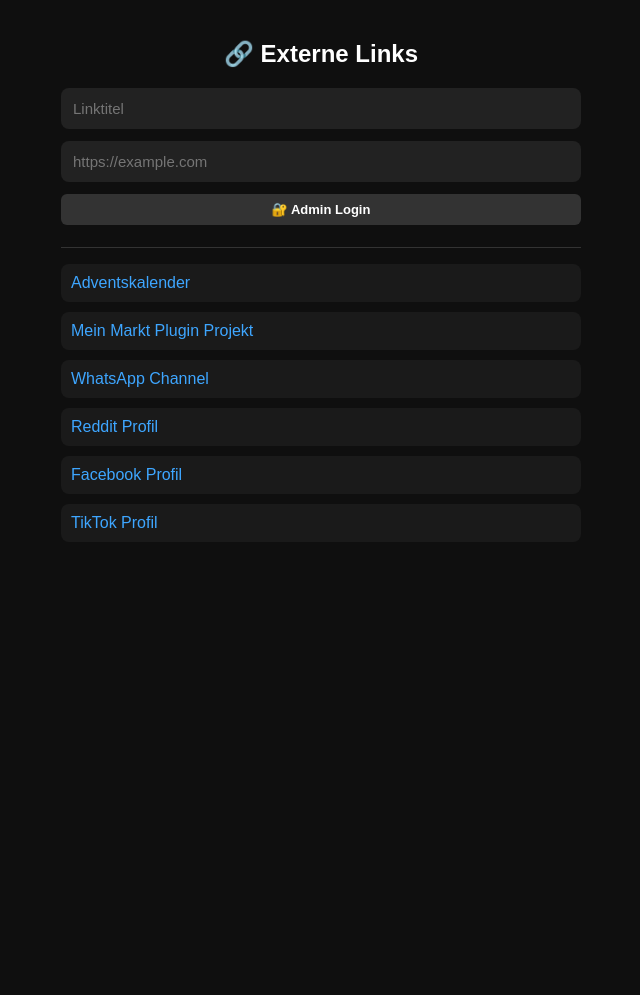
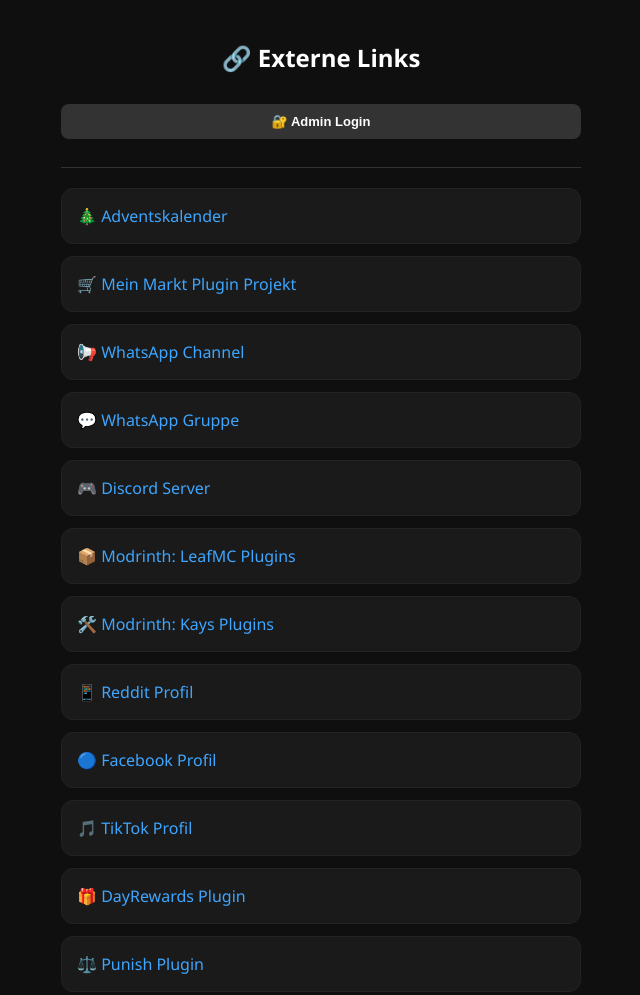
Before and after one commit to Kalirusi5511/youtube-links, a plain HTML site: page index.html in a window 1280 px wide. Shown: the whole page, without its empty margins (319-959 px from the left). Before the commit the page ends 800 px from the top, so only its background shows below. Drawn offline with Linux system fonts and the light colour scheme.

Commit message:
Update index.html

```diff
--- a/index.html
+++ b/index.html
@@ -2,61 +2,106 @@
 <html lang="de">
 <head>
 <meta charset="UTF-8">
-<title>Externe Links</title>
+<title>🔗 Externe Links | Projekt-Übersicht</title>
 <meta name="viewport" content="width=device-width, initial-scale=1.0">
-
 <style>
+/* Reset & Basis-Layout */
 *{box-sizing:border-box}
 body{
-    font-family:Arial,Roboto,sans-serif;
+    font-family: 'Segoe UI', Roboto, Helvetica, Arial, sans-serif;
     background:#0f0f0f;
     color:#fff;
     margin:0;
     padding:20px;
     display:flex;
-    justify-content:center
+    justify-content:center;
+    line-height: 1.5;
 }
-.app{width:100%;max-width:520px}
-h2{text-align:center;margin-bottom:14px}
+.app{width:100%;max-width:520px; animation: fadeIn 0.5s ease-in;}
 
+/* Animation für sanftes Laden */
+@keyframes fadeIn {
+    from { opacity: 0; transform: translateY(10px); }
+    to { opacity: 1; transform: translateY(0); }
+}
+
+h2{text-align:center;margin-bottom:20px; color: #fff;}
+
+/* Formularelemente */
 input,button{
     width:100%;
-    padding:12px;
-    margin:6px 0;
-    border-radius:8px;
+    padding:14px;
+    margin:8px 0;
+    border-radius:10px;
     border:none;
-    font-size:15px
+    font-size:15px;
+    outline: none;
 }
-input{background:#222;color:#fff}
-button{font-weight:bold;cursor:pointer}
+input{background:#222;color:#fff; border: 1px solid #333;}
+input:focus{border-color: #ff0000;}
+
+button{font-weight:bold;cursor:pointer; transition: transform 0.1s, background 0.2s;}
+button:active{transform: scale(0.98);}
 
 #addBtn{background:#ff0000;color:#fff}
 #addBtn:hover{background:#cc0000}
 
-.row{display:flex;gap:8px;flex-wrap:wrap}
-
+.row{display:flex;gap:10px;flex-wrap:wrap; margin-top: 5px;}
 .linkBtn{
     background:#333;
     color:#fff;
-    padding:8px 10px;
-    border-radius:6px;
-    font-size:13px
+    padding:10px 14px;
+    border-radius:8px;
+    font-size:13px;
+    flex: 1;
+    min-width: 120px;
 }
-.linkBtn:hover{background:#555}
+.linkBtn:hover{background:#444}
 
+/* Link-Karten */
 .link{
     background:#1a1a1a;
-    padding:10px;
-    border-radius:8px;
-    margin-bottom:10px;
+    padding:15px;
+    border-radius:12px;
+    margin-bottom:12px;
     display:flex;
-    flex-direction:column;
-    gap:6px
+    flex-direction:row;
+    justify-content:space-between;
+    align-items:center;
+    border: 1px solid #222;
+    transition: background 0.2s;
 }
+.link:hover{background: #222;}
 
-a{color:#3ea6ff;text-decoration:none;word-break:break-all}
-hr{border:0;border-top:1px solid #333;margin:16px 0}
-.hidden{display:none}
+a{
+    color:#3ea6ff;
+    text-decoration:none;
+    font-weight: 500;
+    word-break:break-all;
+    flex: 1;
+    margin-right: 10px;
+}
+a:hover{text-decoration: underline;}
+
+.del{
+    background:#442222;
+    color:#ff6666;
+    padding:6px 10px;
+    border-radius:6px;
+    font-size:12px;
+    width: auto;
+    margin: 0;
+}
+.del:hover{background:#662222}
+
+hr{border:0;border-top:1px solid #333;margin:20px 0}
+.hidden{display:none !important}
+
+/* Responsive Anpassungen */
+@media (max-width: 400px) {
+    .link{flex-direction: column; align-items: flex-start;}
+    .del{margin-top: 10px; width: 100%;}
+}
 </style>
 </head>
 <body>
@@ -64,10 +109,12 @@ hr{border:0;border-top:1px solid #333;margin:16px 0}
 <div class="app">
     <h2>🔗 Externe Links</h2>
 
+    <!-- Admin Bereich -->
+    <div id="adminArea" class="hidden">
         <input id="title" placeholder="Linktitel">
         <input id="url" placeholder="https://example.com">
-
-<button id="addBtn" class="hidden">+ Link hinzufügen</button>
+        <button id="addBtn">+ Link hinzufügen</button>
+    </div>
 
     <div class="row">
         <button id="loginBtn" class="linkBtn">🔐 Admin Login</button>
@@ -80,171 +127,142 @@ hr{border:0;border-top:1px solid #333;margin:16px 0}
 </div>
 
 <script>
-// === ADMIN PASSWORD HASH (PIN 5564) ===
+// === KONFIGURATION & LINKS ===
 const ADMIN_PIN_HASH = "dbff5341acad5e2a58db4efd5e72e2d9a0a843a28e02b1183c68162d0a3a3de6";
 
+const defaultLinks = [
+    { title: "🎄 Adventskalender", url: "https://kalirusi5511.github.io/Adventskalender/" },
+    { title: "🛒 Mein Markt Plugin Projekt", url: "https://kalirusi5511.github.io/Mein-Markt-Plugin-Projekt/" },
+    { title: "📢 WhatsApp Channel", url: "https://whatsapp.com/channel/0029Vb62Zu4DTkK6HVAfJZ39" },
+    { title: "💬 WhatsApp Gruppe", url: "https://chat.whatsapp.com/LRSrPxyPf1k01fbs2cjYbU" },
+    { title: "🎮 Discord Server", url: "https://discord.gg/spFGVWw8" },
+    { title: "📦 Modrinth: LeafMC Plugins", url: "https://modrinth.com/user/jw4TuIGk" },
+    { title: "🛠️ Modrinth: Kays Plugins", url: "https://modrinth.com/user/Kaliminu5511" },
+    { title: "📱 Reddit Profil", url: "https://www.reddit.com/user/Ill_Excitement_2265/" },
+    { title: "🔵 Facebook Profil", url: "https://www.facebook.com/profile.php?id=61580239601449" },
+    { title: "🎵 TikTok Profil", url: "https://www.tiktok.com/@kaliminu551?lang=de-DE" },
+    { title: "🎁 DayRewards Plugin", url: "https://github.com/Kalirusi5511/DayyRewards" },
+    { title: "⚖️ Punish Plugin", url: "https://github.com/Kalirusi5511/PunishPlugin" }
+];
+
 let role = "viewer";
+let linksData = [];
+let undoStack = [];
 
+// DOM Elemente
 const linksDiv = document.getElementById("links");
+const adminArea = document.getElementById("adminArea");
 const addBtn = document.getElementById("addBtn");
 const loginBtn = document.getElementById("loginBtn");
 const logoutBtn = document.getElementById("logoutBtn");
 const undoBtn = document.getElementById("undoBtn");
+const titleInp = document.getElementById("title");
+const urlInp = document.getElementById("url");
 
-// Inputs
-const title = document.getElementById("title");
-const url = document.getElementById("url");
+// --- Kern-Funktionen ---
 
-// --- Storage prüfen ---
-function storageAvailable(type) {
-    try {
-        const storage = window[type];
-        const testKey = '__storage_test__';
-        storage.setItem(testKey, testKey);
-        storage.removeItem(testKey);
-        return true;
-    } catch(e) {
-        return false;
+function init() {
+    // LocalStorage Check & Sync
+    if (localStorage.getItem("linksData")) {
+        linksData = JSON.parse(localStorage.getItem("linksData"));
+        // Automatisches Update, falls neue Default-Links im Code stehen
+        defaultLinks.forEach(def => {
+            if (!linksData.some(l => l.url === def.url)) {
+                linksData.push(def);
             }
+        });
+    } else {
+        linksData = [...defaultLinks];
+    }
+    renderLinks();
 }
 
-if(!storageAvailable('localStorage')){
-    alert("⚠️ Achtung: localStorage ist blockiert oder im Privatmodus.\n" +
-          "Neue Links können nicht gespeichert werden.");
-}
-
-// --- Default Links ---
-let defaultLinks = [
-  { title: "Adventskalender", url: "https://kalirusi5511.github.io/Adventskalender/" },
-  { title: "Mein Markt Plugin Projekt", url: "https://kalirusi5511.github.io/Mein-Markt-Plugin-Projekt/" },
-  { title: "WhatsApp Channel", url: "https://www.whatsapp.com/channel/0029Vb62Zu4DTkK6HVAfJZ39" },
-  { title: "Reddit Profil", url: "https://www.reddit.com/user/Ill_Excitement_2265/" },
-  { title: "Facebook Profil", url: "https://www.facebook.com/profile.php?id=61580239601449" },
-  { title: "TikTok Profil", url: "https://www.tiktok.com/@kaliminu551?lang=de-DE" }
-];
-
-// --- Links laden ---
-let linksData = storageAvailable('localStorage')
-    ? JSON.parse(localStorage.getItem("linksData") || JSON.stringify(defaultLinks))
-    : defaultLinks;
-
-let undoStack = storageAvailable('localStorage')
-    ? JSON.parse(localStorage.getItem("undoStack") || "[]")
-    : [];
-
-// Speichern
-function save(){
-    if(!storageAvailable('localStorage')) return;
-    try{
-        localStorage.setItem("linksData", JSON.stringify(linksData));
-        localStorage.setItem("undoStack", JSON.stringify(undoStack));
-    } catch(e){
-        console.warn("LocalStorage blockiert oder voll", e);
-    }
-}
-
-// Controls
-function renderControls(){
-    addBtn.classList.toggle("hidden", role!=="owner");
-    logoutBtn.classList.toggle("hidden", role!=="owner");
-    loginBtn.classList.toggle("hidden", role==="owner");
-    undoBtn.classList.toggle("hidden", role!=="owner" || undoStack.length === 0);
-
-    linksDiv.querySelectorAll(".del").forEach(b=>{
-        b.style.display = role==="owner" ? "block" : "none";
-    });
-}
-
-// Link erstellen
-function createLinkElement(title, url){
+function renderLinks() {
+    linksDiv.innerHTML = "";
+    linksData.forEach((l, index) => {
         const d = document.createElement("div");
         d.className = "link";
 
         const a = document.createElement("a");
-    a.href = url;
-    a.textContent = title;
+        a.href = l.url;
+        a.textContent = l.title;
         a.target = "_blank";
         a.rel = "noopener noreferrer";
 
         const del = document.createElement("button");
-    del.textContent = "❌ Löschen";
-    del.className = "linkBtn del";
-    del.onclick = () => {
-        undoStack.push({ title, url });
-        linksData = linksData.filter(l => !(l.title === title && l.url === url));
-        d.remove();
-        save();
-        renderControls();
-    };
+        del.textContent = "Löschen";
+        del.className = "linkBtn del " + (role === "owner" ? "" : "hidden");
+        del.onclick = () => deleteLink(index);
 
         d.append(a, del);
-    return d;
-}
-
-// Links laden
-function loadLinks(){
-    linksDiv.innerHTML = "";
-    linksData.forEach(l=>{
-        linksDiv.appendChild(createLinkElement(l.title, l.url));
+        linksDiv.appendChild(d);
     });
     renderControls();
 }
 
-// SHA256
+function renderControls() {
+    adminArea.classList.toggle("hidden", role !== "owner");
+    logoutBtn.classList.toggle("hidden", role !== "owner");
+    loginBtn.classList.toggle("hidden", role === "owner");
+    undoBtn.classList.toggle("hidden", role !== "owner" || undoStack.length === 0);
+}
+
+function deleteLink(index) {
+    undoStack.push(linksData[index]);
+    linksData.splice(index, 1);
+    saveAndRefresh();
+}
+
+function saveAndRefresh() {
+    localStorage.setItem("linksData", JSON.stringify(linksData));
+    localStorage.setItem("undoStack", JSON.stringify(undoStack));
+    renderLinks();
+}
+
+// --- Event Handler ---
+
+loginBtn.onclick = async () => {
+    const pin = prompt("Admin PIN eingeben:");
+    if(!pin) return;
+    const hash = await sha256(pin);
+    if(hash === ADMIN_PIN_HASH){
+        role = "owner";
+        alert("✅ Admin-Modus aktiviert");
+        renderLinks();
+    } else {
+        alert("❌ Falscher PIN");
+    }
+};
+
+logoutBtn.onclick = () => {
+    role = "viewer";
+    renderLinks();
+};
+
+addBtn.onclick = () => {
+    const t = titleInp.value.trim();
+    const u = urlInp.value.trim();
+    if(!t || !u) return alert("Bitte Titel und URL eingeben!");
+    linksData.push({ title: t, url: u });
+    titleInp.value = ""; urlInp.value = "";
+    saveAndRefresh();
+};
+
+undoBtn.onclick = () => {
+    if(undoStack.length > 0) {
+        linksData.push(undoStack.pop());
+        saveAndRefresh();
+    }
+};
+
 async function sha256(text){
     const enc = new TextEncoder().encode(text);
     const buf = await crypto.subtle.digest("SHA-256", enc);
     return [...new Uint8Array(buf)].map(b=>b.toString(16).padStart(2,"0")).join("");
 }
 
-// Admin Login
-loginBtn.onclick = async () => {
-    const pin = prompt("Admin PIN eingeben:");
-    if(!pin) return;
-
-    const hash = await sha256(pin);
-    if(hash === ADMIN_PIN_HASH){
-        role = "owner";
-        alert("Admin-Modus aktiviert");
-        renderControls();
-    } else {
-        alert("Falscher PIN");
-    }
-};
-
-// Logout
-logoutBtn.onclick = () => {
-    role = "viewer";
-    renderControls();
-};
-
-// Link hinzufügen
-addBtn.onclick = () => {
-    if(role!=="owner") return;
-    const t = title.value.trim();
-    const u = url.value.trim();
-    if(!t||!u) return alert("Titel & URL fehlen");
-
-    linksData.push({ title: t, url: u });
-    linksDiv.appendChild(createLinkElement(t, u));
-    save();
-
-    title.value = ""; url.value = "";
-    renderControls();
-};
-
-// Undo
-undoBtn.onclick = () => {
-    if(!undoStack.length) return alert("Nichts zum Wiederherstellen");
-    const { title, url } = undoStack.pop();
-    linksData.push({ title, url });
-    linksDiv.appendChild(createLinkElement(title, url));
-    save();
-    renderControls();
-};
-
-// Initial
-loadLinks();
+// Start erst wenn DOM bereit ist (Verhindert Layout-Fehler)
+document.addEventListener("DOMContentLoaded", init);
 </script>
 
 </body>
```
Lines whose indentation alone changed are shown as unchanged.
